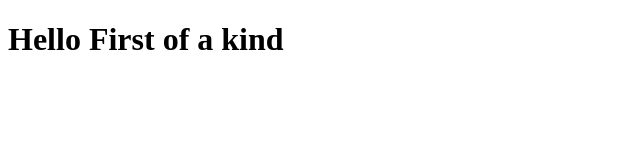
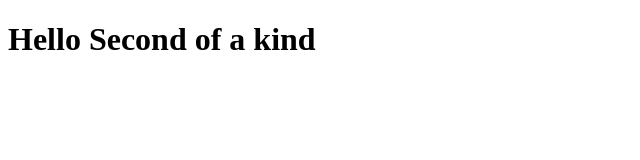
Before and after one commit to robinBisht/git-test, a plain HTML site: page index.html in a window 1280 px wide. Shown: the whole page, without its empty margins (0-640 px from the left). Drawn offline with Linux system fonts and the light colour scheme.

Commit message:
second commit

```diff
--- a/index.html
+++ b/index.html
@@ -7,6 +7,6 @@
     <title>Document</title>
 </head>
 <body>
-    <h1>Hello First of a kind</h1>
+    <h1>Hello Second of a kind</h1>
 </body>
 </html>
```
